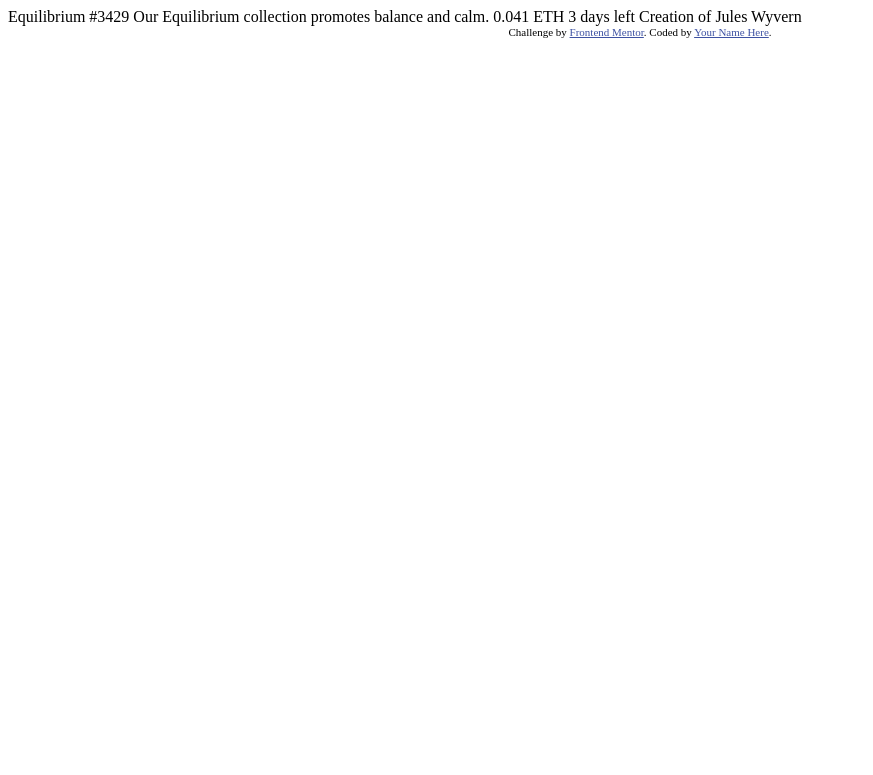
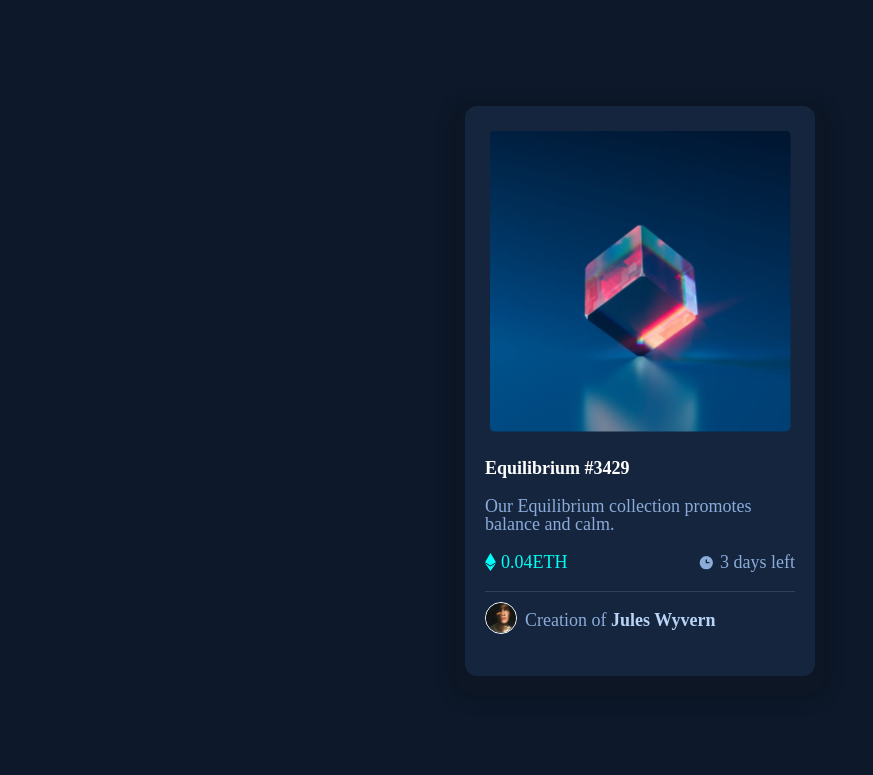
Before and after one commit to tltd0807/nft-preview-card-component-main, a plain HTML site: page index.html in a window 1280 px wide. Shown: the top 775 px of the page, without its empty margins (0-873 px from the left). Drawn offline with Linux system fonts and the light colour scheme.

Commit message:
complete the layout

```diff
--- /dev/null
+++ b/index.css
@@ -0,0 +1,211 @@
+/* http://meyerweb.com/eric/tools/css/reset/
+   v2.0 | 20110126
+   License: none (public domain)
+*/
+
+html,
+body,
+div,
+span,
+applet,
+object,
+iframe,
+h1,
+h2,
+h3,
+h4,
+h5,
+h6,
+p,
+blockquote,
+pre,
+a,
+abbr,
+acronym,
+address,
+big,
+cite,
+code,
+del,
+dfn,
+em,
+img,
+ins,
+kbd,
+q,
+s,
+samp,
+small,
+strike,
+strong,
+sub,
+sup,
+tt,
+var,
+b,
+u,
+i,
+center,
+dl,
+dt,
+dd,
+ol,
+ul,
+li,
+fieldset,
+form,
+label,
+legend,
+table,
+caption,
+tbody,
+tfoot,
+thead,
+tr,
+th,
+td,
+article,
+aside,
+canvas,
+details,
+embed,
+figure,
+figcaption,
+footer,
+header,
+hgroup,
+menu,
+nav,
+output,
+ruby,
+section,
+summary,
+time,
+mark,
+audio,
+video {
+  margin: 0;
+  padding: 0;
+  border: 0;
+  font-size: 100%;
+  font: inherit;
+  vertical-align: baseline;
+}
+/* HTML5 display-role reset for older browsers */
+article,
+aside,
+details,
+figcaption,
+figure,
+footer,
+header,
+hgroup,
+menu,
+nav,
+section {
+  display: block;
+}
+body {
+  line-height: 1;
+}
+ol,
+ul {
+  list-style: none;
+}
+blockquote,
+q {
+  quotes: none;
+}
+blockquote:before,
+blockquote:after,
+q:before,
+q:after {
+  content: "";
+  content: none;
+}
+table {
+  border-collapse: collapse;
+  border-spacing: 0;
+}
+
+@import url("https://fonts.googleapis.com/css2?family=Outfit:wght@300;400;600&display=swap");
+body {
+  background-color: hsl(217, 54%, 11%);
+  display: flex;
+  flex-direction: column;
+  align-items: center;
+  justify-content: center;
+  height: 100vh;
+  font-size: 18px;
+  font-family: "Outfit";
+}
+.card {
+  width: 350px;
+  height: 570px;
+  background-color: hsl(216, 50%, 16%);
+  margin: auto 0;
+  border-radius: 12px;
+  box-shadow: 0px 10px 10px 20px hsla(215, 44%, 8%, 0.386);
+}
+
+.card-img {
+  padding: 7%;
+  width: 86%;
+  border-radius: 30px;
+}
+.card-body {
+  padding: 0 20px 20px;
+}
+.card-name {
+  font-weight: 600;
+  color: hsl(0, 0%, 100%);
+  padding-bottom: 20px;
+}
+.card-paragraph {
+  color: hsl(215, 51%, 70%);
+  padding-bottom: 20px;
+}
+.card-item {
+  display: flex;
+  justify-content: left;
+  width: 100%;
+  color: hsl(215, 51%, 70%);
+}
+.card-item .right,
+.left {
+  display: flex;
+  align-items: center;
+}
+.right {
+  margin-left: auto;
+}
+.left {
+  color: hsl(178, 100%, 50%);
+}
+.card-icon-text {
+  padding-left: 5px;
+}
+.line {
+  border-bottom: 1px solid hsl(215, 32%, 27%);
+  margin: 20px 0 10px;
+}
+.card-footer {
+  display: flex;
+  align-items: center;
+  color: hsl(215, 51%, 70%);
+}
+.ava {
+  width: 30px;
+}
+.ava-img {
+  width: 100%;
+  border: 1px solid white;
+  border-radius: 50%;
+}
+.author-info {
+  margin-left: 10px;
+}
+.bold {
+  font-weight: 600;
+  color: hsl(215, 81%, 85%);
+}
--- a/index.html
+++ b/index.html
@@ -1,33 +1,59 @@
 <!DOCTYPE html>
 <html lang="en">
   <head>
-  <meta charset="UTF-8">
-  <meta name="viewport" content="width=device-width, initial-scale=1.0"> <!-- displays site properly based on user's device -->
+    <meta charset="UTF-8" />
+    <meta name="viewport" content="width=device-width, initial-scale=1.0" />
+    <!-- displays site properly based on user's device -->
 
-  <link rel="icon" type="image/png" sizes="32x32" href="./images/favicon-32x32.png">
-
+    <link
+      rel="icon"
+      type="image/png"
+      sizes="32x32"
+      href="./images/favicon-32x32.png"
+    />
+    <link rel="stylesheet" href="index.css" />
     <title>Frontend Mentor | NFT preview card component</title>
-
-  <!-- Feel free to remove these styles or customise in your own stylesheet 👍 -->
-  <style>
-    .attribution { font-size: 11px; text-align: center; }
-    .attribution a { color: hsl(228, 45%, 44%); }
-  </style>
   </head>
   <body>
-
-  Equilibrium #3429
-
+    <div class="card">
+      <img
+        src="./images/image-equilibrium.jpg"
+        alt=""
+        srcset=""
+        class="card-img"
+      />
+      <div class="card-body">
+        <div class="card-name">Equilibrium #3429</div>
+        <div class="card-paragraph">
           Our Equilibrium collection promotes balance and calm.
-
-  0.041 ETH
-  3 days left
-
-  Creation of Jules Wyvern
+        </div>
+        <div class="card-item">
+          <div class="left">
+            <img src="./images/icon-ethereum.svg" alt="" />
+            <div class="card-icon-text">0.04ETH</div>
+          </div>
+          <div class="right">
+            <img src="./images/icon-clock.svg" alt="" />
+            <div class="card-icon-text">3 days left</div>
+          </div>
+        </div>
+        <div class="line"></div>
+        <div class="card-footer">
+          <div class="ava">
+            <img src="./images/image-avatar.png" alt="" class="ava-img" />
+          </div>
+          <div class="author-info">
+            <p>Creation of <span class="bold"> Jules Wyvern</span></p>
+          </div>
+        </div>
+      </div>
+    </div>
 
     <div class="attribution">
-    Challenge by <a href="https://www.frontendmentor.io?ref=challenge" target="_blank">Frontend Mentor</a>.
-    Coded by <a href="#">Your Name Here</a>.
+      Challenge by
+      <a href="https://www.frontendmentor.io?ref=challenge" target="_blank"
+        >Frontend Mentor</a
+      >. Coded by <a href="#">Tô Đạt</a>.
     </div>
   </body>
 </html>
```
Lines whose indentation alone changed are shown as unchanged.
